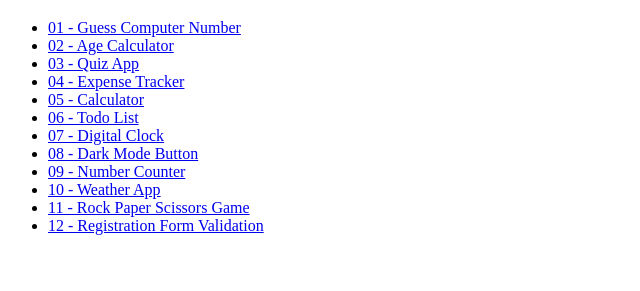
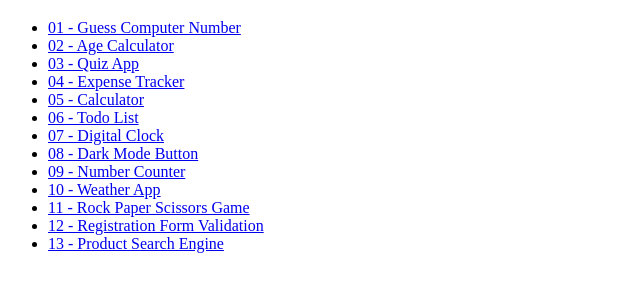
Before and after one commit to abhishek-yadav009/50-Mini-JS-Projects, a plain HTML site: page index.html in a window 1280 px wide. Shown: the part 61-352 px from the top of the page, without its empty margins (0-640 px from the left). Drawn offline with Linux system fonts and the light colour scheme.

Commit message:
add links on html and redeme file to deploy 13

```diff
--- a/index.html
+++ b/index.html
@@ -20,7 +20,7 @@
 <li><a href="10%20Weather%20App/" target="_blank" rel="noopener noreferrer">10 - Weather App</a></li>
 <li><a href="11%20Rock%20Paper%20Scissors%20Game/" target="_blank" rel="noopener noreferrer">11 - Rock Paper Scissors Game</a></li>
 <li><a href="12%20Registration%20Form%20Validation/" target="_blank" rel="noopener noreferrer">12 - Registration Form Validation</a></li>
-
+<li><a href="13%20Product%20Search%20Engine/" target="_blank" rel="noopener noreferrer">13 - Product Search Engine</a></li>
   </ul>
 </body>
 </html>
```
Also changed, not shown: 1 other file.
